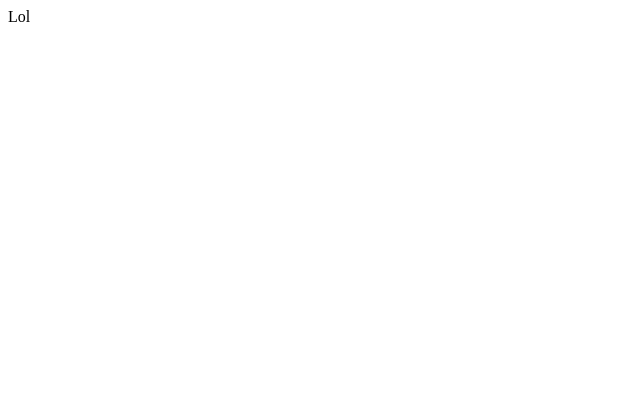
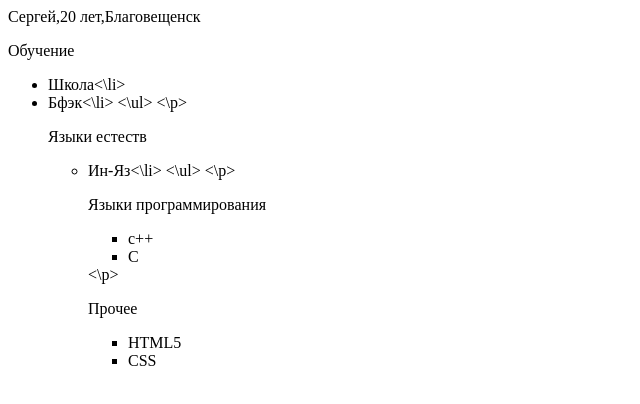
Before and after one commit to Sergo28/sergo28.github.io, a plain HTML site: page index.html in a window 1280 px wide. Shown: the whole page, without its empty margins (0-640 px from the left). Drawn offline with Linux system fonts and the light colour scheme.

Commit message:
Update index.html

```diff
--- a/index.html
+++ b/index.html
@@ -4,6 +4,34 @@
 <meta charset='utf-8'>
 </head>
 <body>
-Lol
+Сергей,20 лет,Благовещенск
+<p>
+Обучение
+<ul>
+<li>Школа<\li>
+<li>Бфэк<\li>
+<\ul>
+<\p>
+<p>
+Языки естеств
+<ul>
+<li>Ин-Яз<\li>
+<\ul>
+<\p>
+<p>
+Языки программирования
+<ul>
+<li>c++</li>
+<li>C</li>
+</ul>
+<\p>
+<p>
+Прочее
+<ul>
+<li>HTML5</li>
+<li>CSS</li>
+</ul>
+</p>
+
 </body>
 </html>
```
